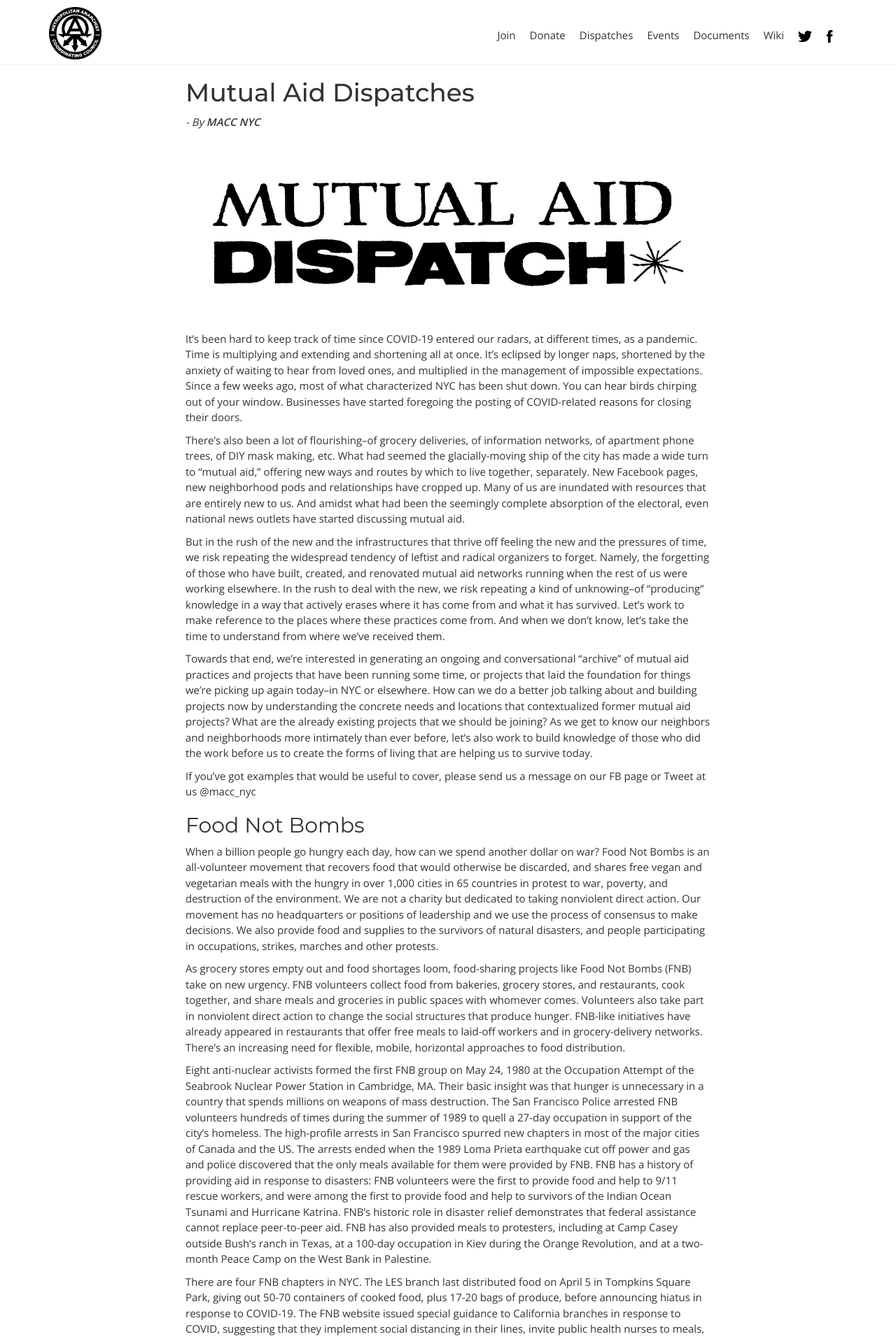
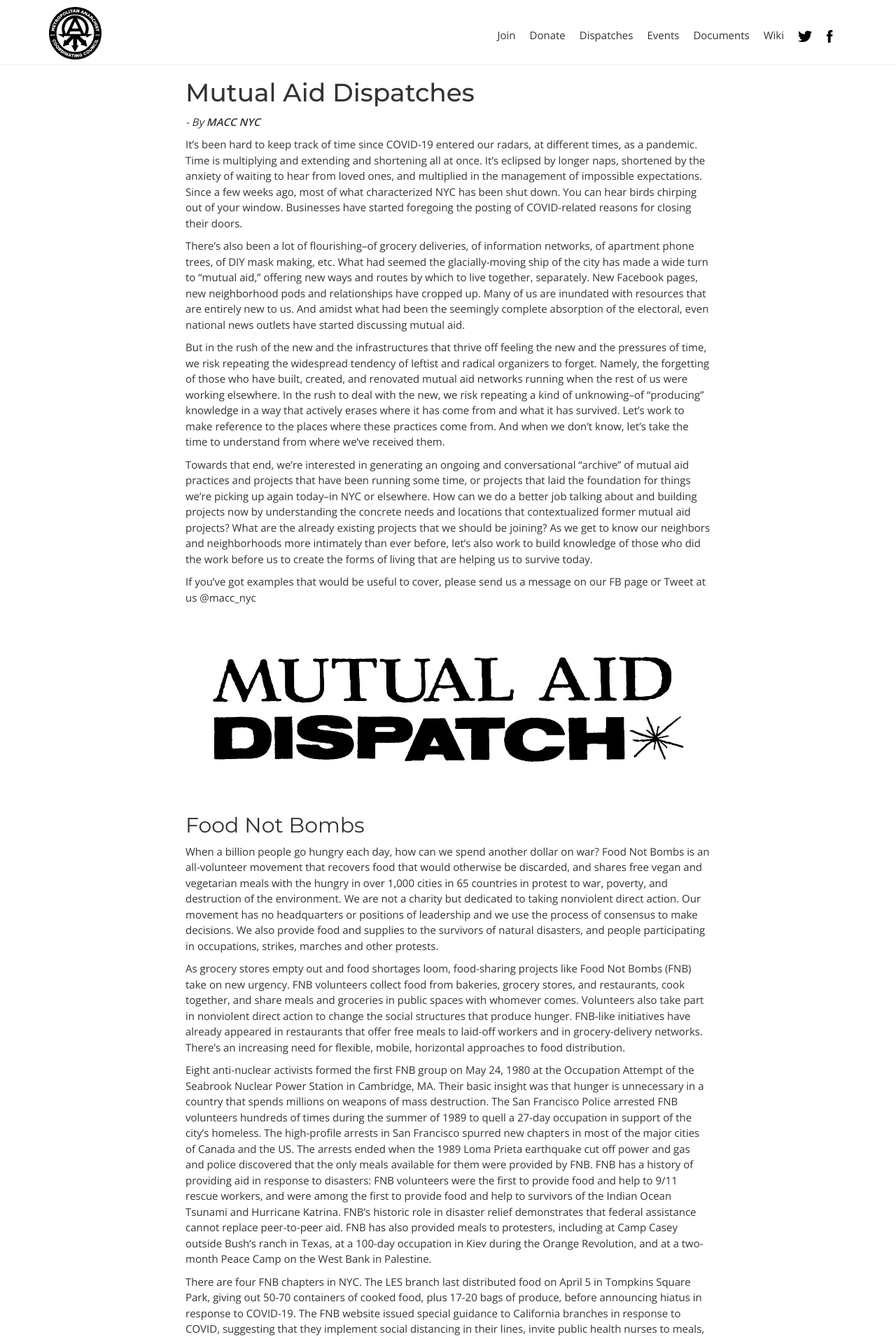
Before and after one commit to MACCNYC/maccnyc.github.io, a Jekyll site: the page built from _posts/2020-04-06-Mutual-Aid-Dispatches.md, in a window 1280 px wide. Shown: the top 1914 px of the page at 70% size. Built offline with Jekyll 4.4.1, drawn with Linux system fonts in a browser that asks for light colours; some web fonts are replaced.

Commit message:
Update 2020-04-06-Mutual-Aid-Dispatches.md

```diff
--- a/_posts/2020-04-06-Mutual-Aid-Dispatches.md
+++ b/_posts/2020-04-06-Mutual-Aid-Dispatches.md
@@ -5,7 +5,6 @@
 author: MACC NYC
 ---
 
-![](/img/MADmaccsparksmallk.jpg)
 
 
 
@@ -37,6 +36,7 @@
 If you’ve got examples that would be useful to cover, please send us a message on our FB page or Tweet at us @macc_nyc
 
 
+![](/img/MADmaccsparksmallk.jpg)
 
 
 ## Food Not Bombs
```
